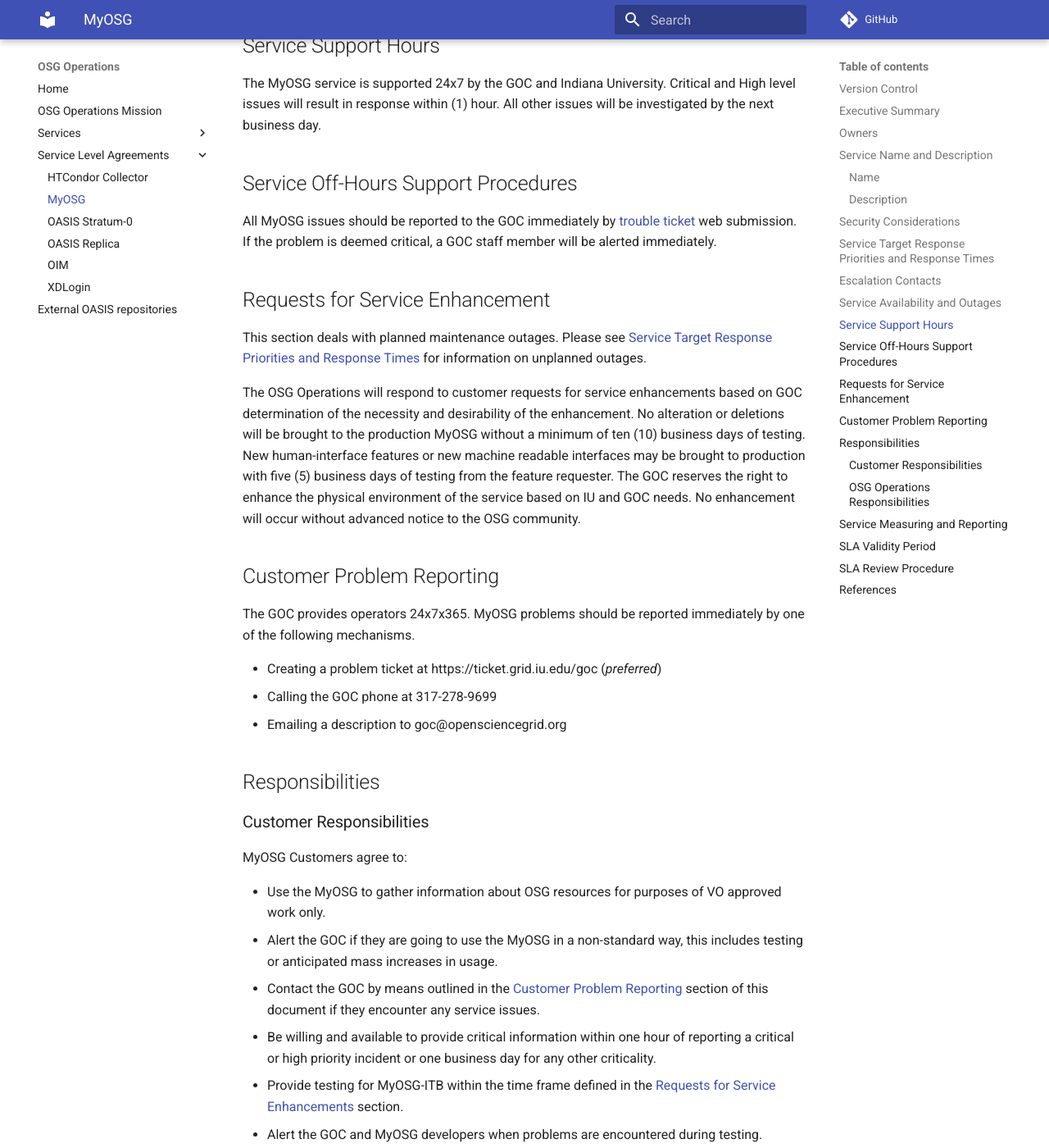
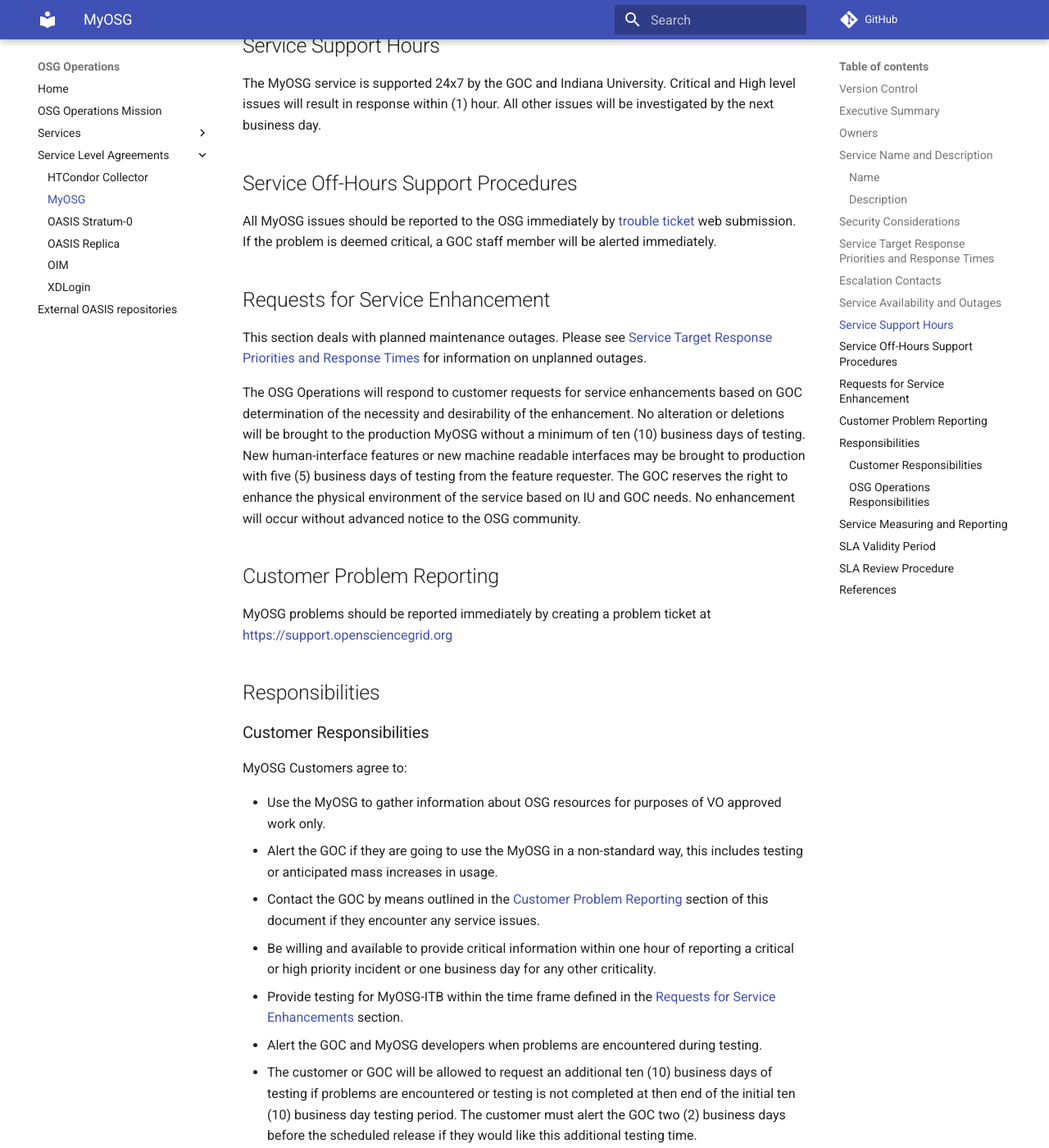
Before and after one commit to osg-htc/operations, an MkDocs documentation site: the page built from docs/SLA/myosg.md, in a window 1280 px wide and 1400 px high, scrolled down 3264 px. Shown: the whole window at 82% size. Built offline with MkDocs 1.6.1 and Material for MkDocs 9.7.7, drawn with Linux system fonts in a browser that asks for light colours; comment, search, counter and statistics services are not loaded; old or Windows-style settings are respelled for this version of MkDocs.

Commit message:
Fix links to ticket.grid.iu.edu

```diff
--- a/docs/SLA/myosg.md
+++ b/docs/SLA/myosg.md
@@ -54,7 +54,7 @@
 | 4th | OSG Technical Director and Executive Director |
 
 Detailed information on contacts are viewable on the following [MyOSG URL](https://my.opensciencegrid.org/rgsummary/xml?datasource=summary&summary_attrs_showhierarchy=on&summary_attrs_showservice=on&summary_attrs_showfqdn=on&summary_attrs_showcontact=on&gip_status_attrs_showtestresults=on&gip_status_attrs_showfqdn=on&account_type=cumulative_hours&ce_account_type=gip_vo&se_account_type=vo_transfer_volume&start_type=7daysago&start_date=09/15/2009&end_type=now&end_date=09/15/2009&site_10047=on&rg=on&rg_246=on&gridtype=on&gridtype_1=on&voown=on&voown_25=on&active=on&active_value=1&disable_value=1), and are maintained within
-the [OSG Information Management](https://oim.grid.iu.edu) system (for editing purposes only).
+the [OSG Information Management](https://github.com/opensciencegrid/topology/#topology) system (for editing purposes only).
 
 Any ongoing "Normal" or "Elevated" level issues will be discussed at the weekly [Operations](https://github.com/opensciencegrid/operations/tree/master/docs/WeeklyMinutes) and [Production](https://github.com/opensciencegrid/production/tree/master/docs/WeeklyMinutes) meetings.
 
@@ -67,7 +67,7 @@
 The MyOSG service is supported 24x7 by the GOC and Indiana University. Critical and High level issues will result in response within (1) hour. All other issues will be investigated by the next business day.
 
 ## Service Off-Hours Support Procedures
-All MyOSG issues should be reported to the GOC immediately by [trouble ticket](http://ticket.grid.iu.edu) web submission. If the problem is deemed critical, a GOC staff member will be alerted immediately.
+All MyOSG issues should be reported to the OSG immediately by [trouble ticket](https://support.opensciencegrid.org) web submission. If the problem is deemed critical, a GOC staff member will be alerted immediately.
 
 ## Requests for Service Enhancement
 
@@ -76,11 +76,7 @@
 The OSG Operations will respond to customer requests for service enhancements based on GOC determination of the necessity and desirability of the enhancement. No alteration or deletions will be brought to the production MyOSG without a minimum of ten (10) business days of testing. New human-interface features or new machine readable interfaces may be brought to production with five (5) business days of testing from the feature requester. The GOC reserves the right to enhance the physical environment of the service based on IU and GOC needs. No enhancement will occur without advanced notice to the OSG community.
 
 ## Customer Problem Reporting
-The GOC provides operators 24x7x365. MyOSG problems should be reported immediately by one of the following mechanisms.
-
-   * Creating a problem ticket at https://ticket.grid.iu.edu/goc (*preferred*)
-   * Calling the GOC phone at 317-278-9699
-   * Emailing a description to goc@opensciencegrid.org
+MyOSG problems should be reported immediately by creating a problem ticket at <https://support.opensciencegrid.org>
 
 ## Responsibilities
 ### Customer Responsibilities
```
Also changed, not shown: docs/SLA/collector.md (+1 -6 lines), docs/SLA/oasis-replica.md (+2 -6 lines), docs/SLA/oasis.md (+1 -1 lines), docs/SLA/oim.md (+1 -1 lines), docs/index.md (+1 -1 lines).
